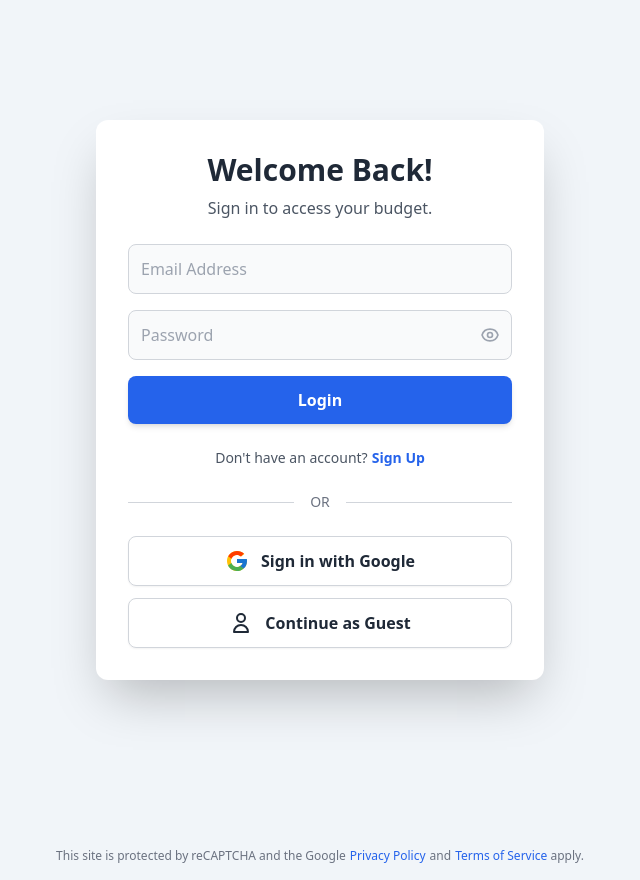
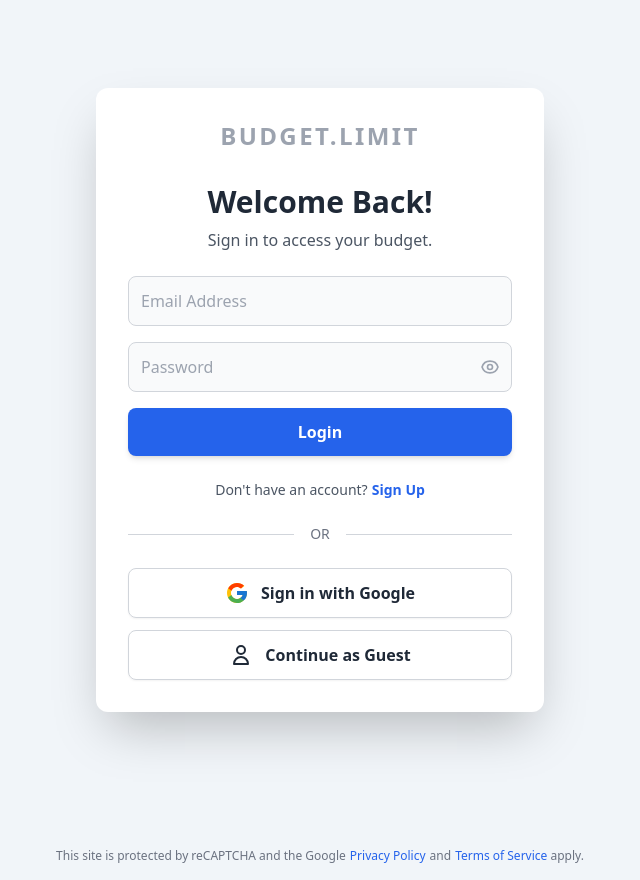
Before and after one commit to ambulung/budget-limiter, a React (Vite) app: page / in a window 1280 px wide. Shown: the whole page, without its empty margins (320-960 px from the left). Built offline with nearby package versions, Linux system fonts and the light colour scheme; no server answers; what react-google-recaptcha-v3 would draw is missing.

Commit message:
Add Logo in login

```diff
--- a/src/components/Login.jsx
+++ b/src/components/Login.jsx
@@ -124,6 +124,12 @@ const Login = () => {
   return (
     <div className="flex flex-col items-center justify-center min-h-screen bg-slate-100 dark:bg-gray-900 p-4">
       <div className="w-full max-w-md bg-white dark:bg-gray-800 p-8 rounded-xl shadow-2xl">
+
+        {/* --- ADDED: BRANDING HEADER --- */}
+        <h2 className="text-2xl font-bold text-center text-gray-400 dark:text-gray-500 tracking-widest mb-8">
+          BUDGET.LIMIT
+        </h2>
+
         <h1 className="text-3xl font-bold mb-2 text-center text-gray-800 dark:text-gray-100">
           {isLoginView ? 'Welcome Back!' : 'Create an Account'}
         </h1>
```
